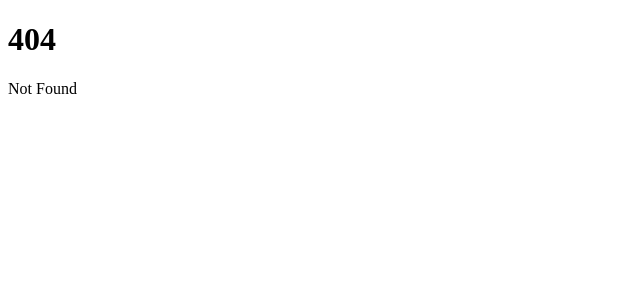
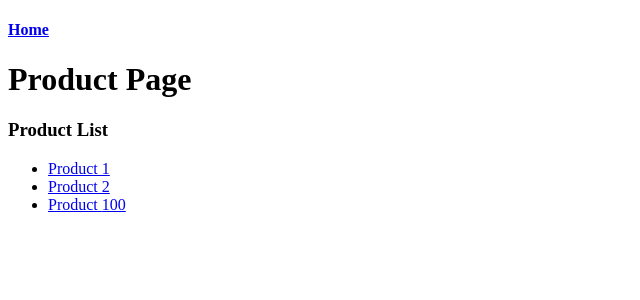
Before and after one commit to MISTOM/SvelteProject, a SvelteKit app: page /product in a window 1280 px wide. Before the commit this address had no page. Shown: the top 300 px of the page, without its empty margins (0-640 px from the left). Built offline with nearby package versions, Linux system fonts and the light colour scheme.

Commit message:
add more resrictrions and versatility to routes via route matchers

```diff
--- /dev/null
+++ b/src/routes/product/+page.svelte
@@ -0,0 +1,14 @@
+
+<script>
+    let productId = 100
+</script>
+
+<!--home link-->
+<h4><a href="/">Home</a></h4>
+<h1>Product Page</h1>
+<h3>Product List</h3>
+<ul>
+  <li><a href="/product/1">Product 1</a></li>
+  <li><a href="/product/2">Product 2</a></li>
+  <li><a href={`/product/${productId}`}>Product {productId}</a></li>
+</ul>
--- a/src/routes/product/[productId]/+page.svelte
+++ b/src/routes/product/[productId=integer]/+page.svelte
@@ -5,3 +5,5 @@
 
 <h1>Details About product of the id:</h1>
 <pre>Product id: {productId}</pre>
+Check the review here:
+<a href="/product/{productId}/review/{productId+"review1"}">Review</a>
```
Also changed, not shown: src/params/integer.js (added, +7 -0 lines), src/routes/+page.svelte (+19 -0 lines), src/routes/product/[productId=integer]/review/[reviewId]/+page.svelte (renamed from src/routes/product/[productId]/review/[reviewId]/+page.svelte).
